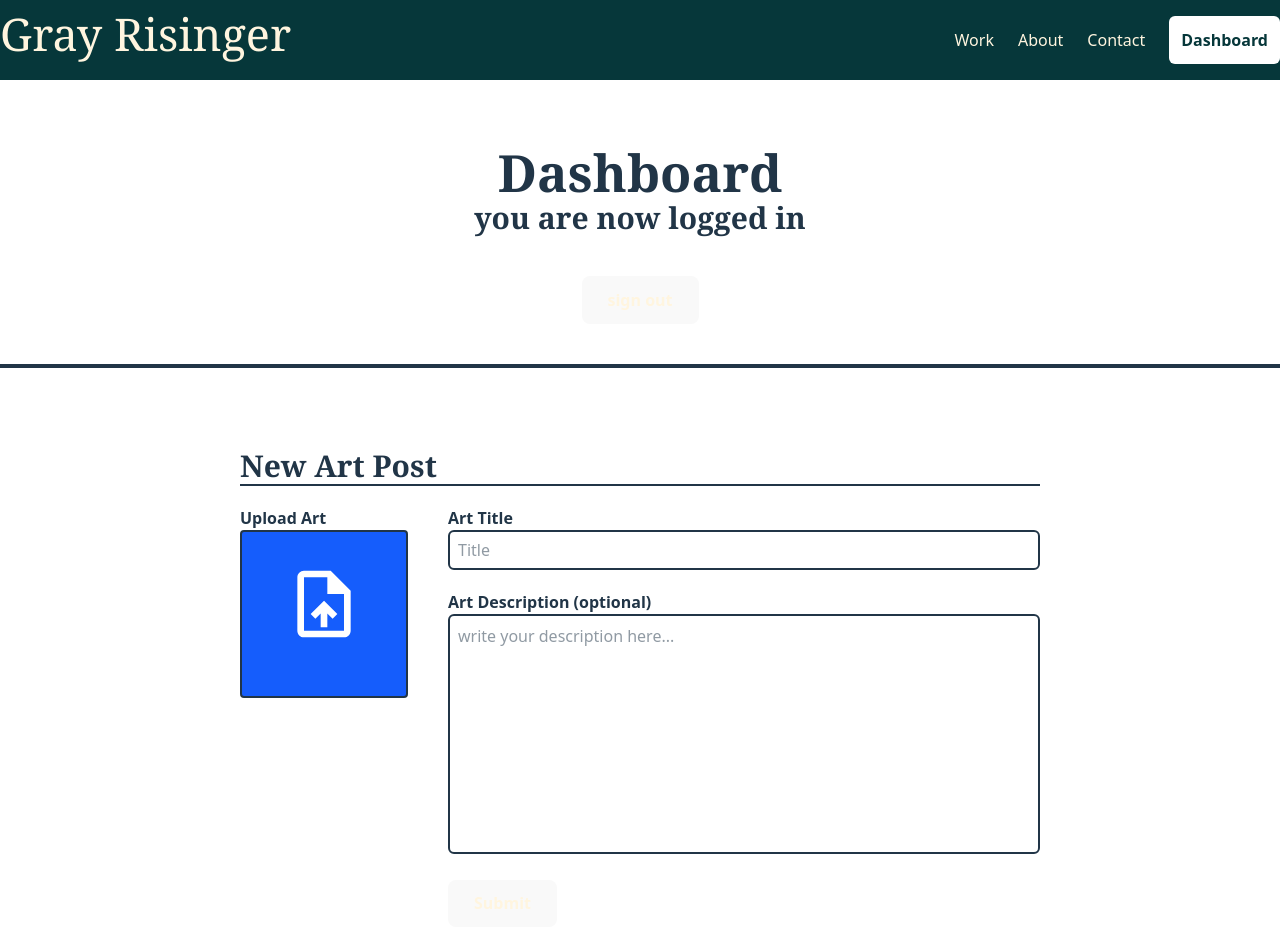
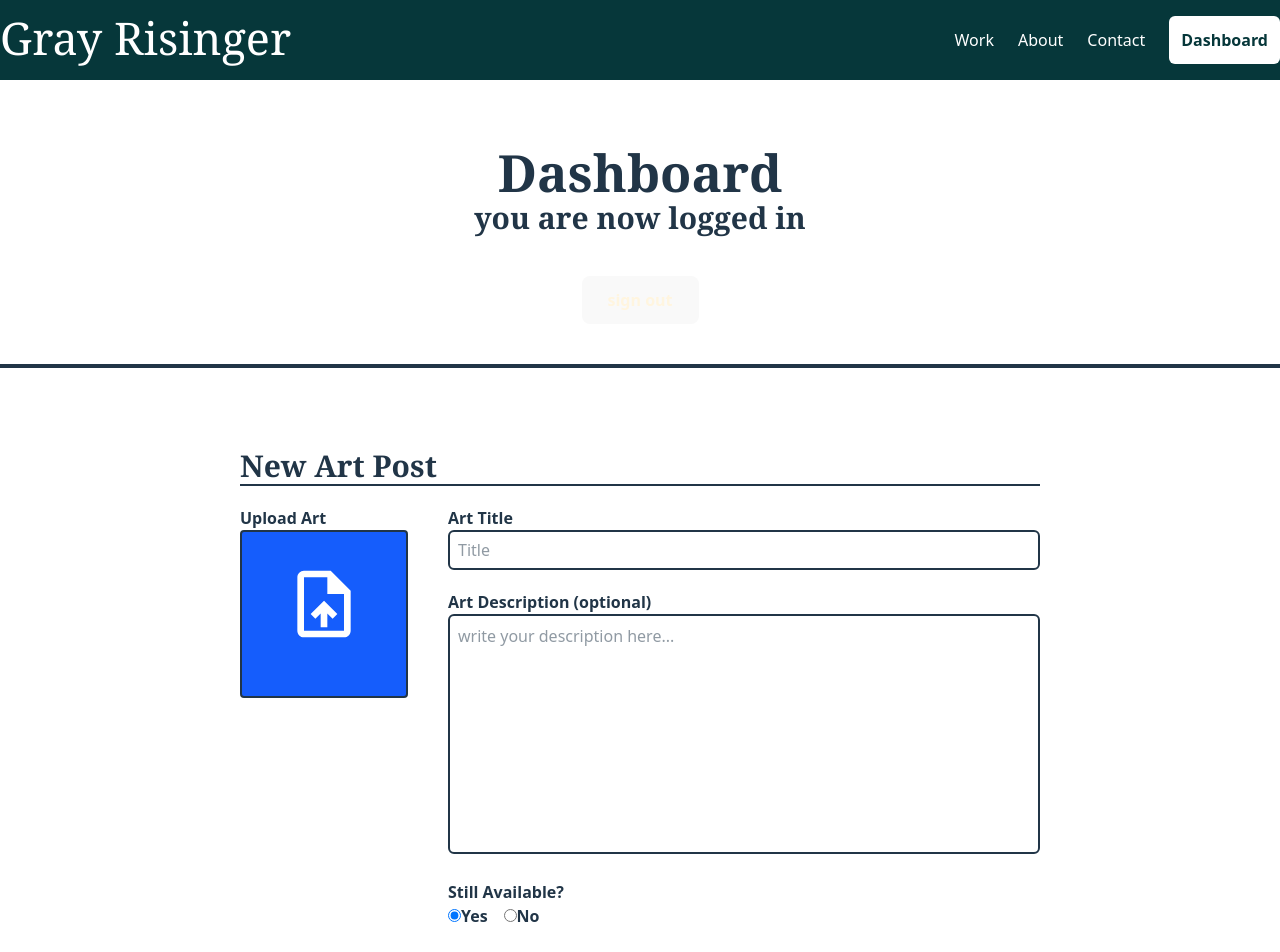
Before and after one commit to Joe-Newm/art-portfolio-gray, a React (Vite) app: page /Dashboard in a window 1280 px wide. Shown: the top 952 px of the page. Built offline with nearby package versions, Linux system fonts and the light colour scheme; no server answers; the database is empty; sample sign-in values are in the browser's storage; a web font is replaced by a local one.

Commit message:
add available radio buttons to dashboard and functionality

```diff
--- a/src/components/EditModal.jsx
+++ b/src/components/EditModal.jsx
@@ -3,8 +3,9 @@ import { ref, update } from "firebase/database";
 import {useState} from 'react';
 
 export default function EditModal({ post, isOpen, setIsOpen }) {
-      const [title, setTitle ] = useState(post.name)
-      const [desc, setDesc ] = useState(post.description)
+      const [title, setTitle ] = useState(post.name);
+      const [desc, setDesc ] = useState(post.description);
+      const [available, setAvailable] = useState(post.availability);
 
   async function onSubmit(e) {
       e.preventDefault();
@@ -12,7 +13,8 @@ export default function EditModal({ post, isOpen, setIsOpen }) {
       try {
         await update(ref(db, 'posts/' + post.id), {
           description: desc,
-          name: title
+          name: title,
+          availability: available
         })
 
         // clear forms
@@ -31,9 +33,24 @@ export default function EditModal({ post, isOpen, setIsOpen }) {
         <form onSubmit={onSubmit} className="flex flex-col items-center">
 
           <label>Art Title</label>
-        <input type="text" name="title" className="border-2  w-full h-10 pl-2 bg-white mb-5"  value={title} onChange={(e) => setTitle(e.target.value)}></input>
+        <input type="text" name="title" className="border-2  w-full h-10 pl-2 bg-white mb-5 rounded-md"  value={title} onChange={(e) => setTitle(e.target.value)}></input>
           <label>Art Description</label>
-        <textarea type="text" name="desc" className="border-2 w-full pl-2 bg-white mb-5 h-76 resize-none" value={desc} onChange={(e) => setDesc(e.target.value)}></textarea>
+        <textarea type="text" name="desc" className="border-2 w-full pl-2 bg-white mb-5 h-76 resize-none rounded-md" value={desc} onChange={(e) => setDesc(e.target.value)}></textarea>
+
+
+
+              <label>Still Available?</label>
+  <div className="flex gap-4 mb-6">
+  <label>
+  <input type="radio" name="stillAvailable" value={available} checked={available === true} onChange={() => setAvailable(true)} />
+  Yes
+</label>
+<label>
+  <input type="radio" name="stillAvailable" value={available} checked={available === false} onChange={() => setAvailable(false)}/>
+  No
+</label>
+</div>
+
 
         <button type="submit" className="mt-4 px-4 py-2 text-white rounded-md w-40">Submit</button>
         </form>
--- a/src/components/Nav.jsx
+++ b/src/components/Nav.jsx
@@ -7,7 +7,7 @@ export default function Nav() {
   return (
     <nav className="align-center items-center">
       <div className="container mx-auto flex justify-between h-full">
-        <div>
+        <div className="pt-1">
           <Link to="/" className="text-[45px] font-serif">Gray Risinger</Link>
         </div>
         <div className="flex gap-6 items-center">
--- a/src/index.css
+++ b/src/index.css
@@ -39,12 +39,12 @@ Nav {
 
 Nav a {
   font-weight: 500;
-  color: #fff5df;
+  color: white;
   text-decoration: inherit;
 }
 
 Nav a:hover {
-  color: white;
+  color: #fff5df;
 }
 
 body {
--- a/src/pages/Dashboard.jsx
+++ b/src/pages/Dashboard.jsx
@@ -13,6 +13,7 @@ export default function Dashboard() {
   const [post, setPost] = useState(null);
   const [title, setTitle] = useState('');
   const [desc, setDesc] = useState('');
+  const [available, setAvailable] = useState(true);
   const [image, setImage] = useState(null);
   const [posts, setPosts] = useState([]);
   const [isOpen, setIsOpen] = useState(false);
@@ -96,7 +97,8 @@ const handleFileChange = (e) => {
     e.preventDefault();
     console.log('post')
 
-    console.log(title, desc)
+    console.log(title, desc, available)
+
 
 
     const fileRef = storageRef(storage, `images/${Date.now()}_${image.name}`);
@@ -110,7 +112,8 @@ const handleFileChange = (e) => {
       await push(ref(db, 'posts'), {
         imageURL: downloadURL,
         name: title,
-        description: desc
+        description: desc,
+        availability: available
       })
       console.log('posted image successfully')
 
@@ -119,6 +122,7 @@ const handleFileChange = (e) => {
       setDesc('');
       setImage(null);
       setPreview(null);
+      setAvailable(true);
       //document.getElementById('fileInput').value = '';
 
     } catch (error) {
@@ -174,6 +178,17 @@ const handleFileChange = (e) => {
                 placeholder="write your description here..."
                 onChange={(e) => setDesc(e.target.value)}
               />
+              <label>Still Available?</label>
+  <div className="flex gap-4 mb-6">
+  <label>
+  <input type="radio" name="stillAvailable" value="true" checked={available === true} onChange={() => setAvailable(true)} />
+  Yes
+</label>
+<label>
+  <input type="radio" name="stillAvailable" value="false" checked={available === false} onChange={() => setAvailable(false)}/>
+  No
+</label>
+</div>
               <button type="submit">
                 Submit
               </button>
--- a/src/pages/MoreInfo.jsx
+++ b/src/pages/MoreInfo.jsx
@@ -10,6 +10,9 @@ export default function MoreInfo() {
       <div>
         <h1>{post.name}</h1>
         <p>{post.description}</p>
+        {post.availability === false ?
+          <h2>Art piece is currently unavailable.</h2>
+        : <h2>Contact for pricing</h2>}
       </div>
     </div>
   )
```
